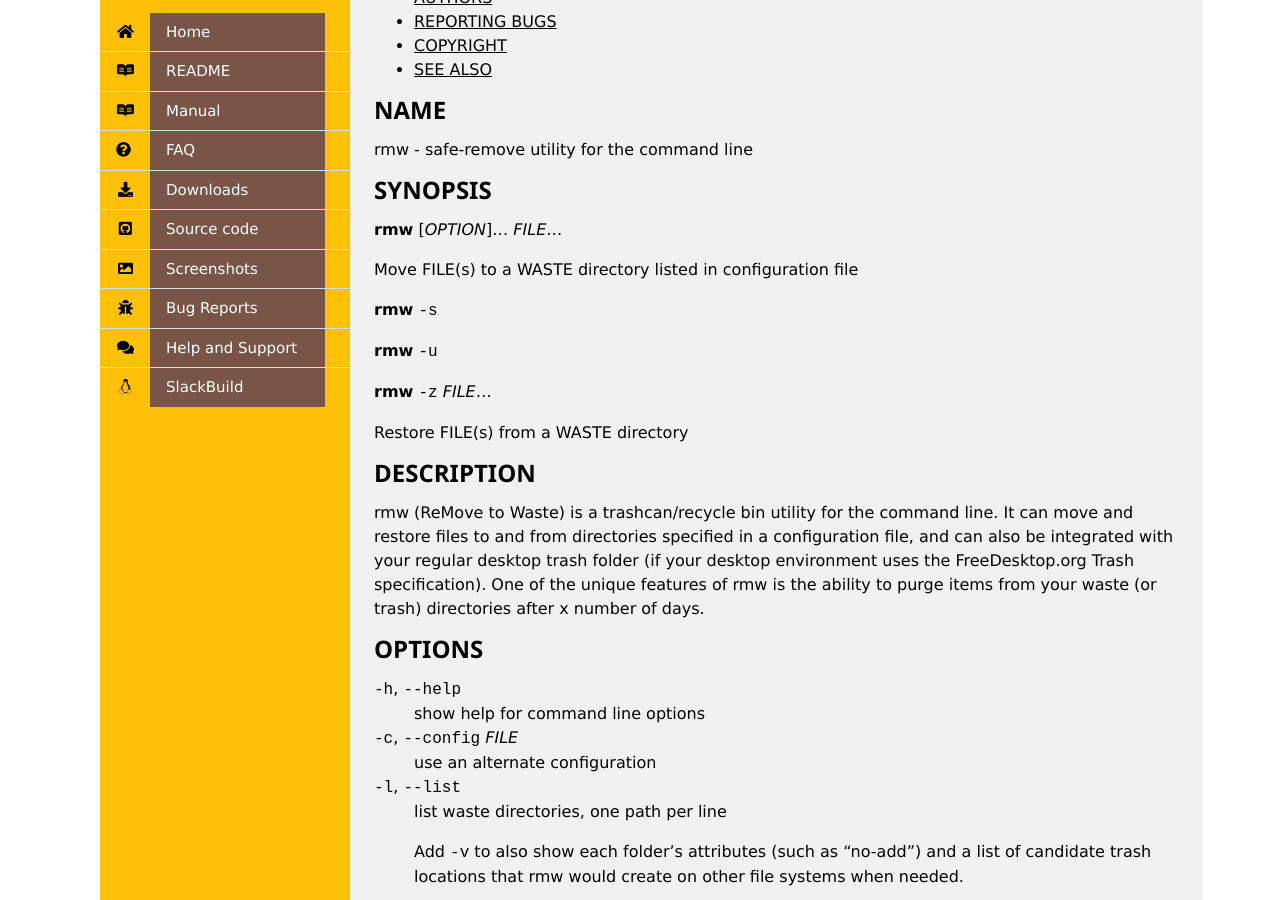
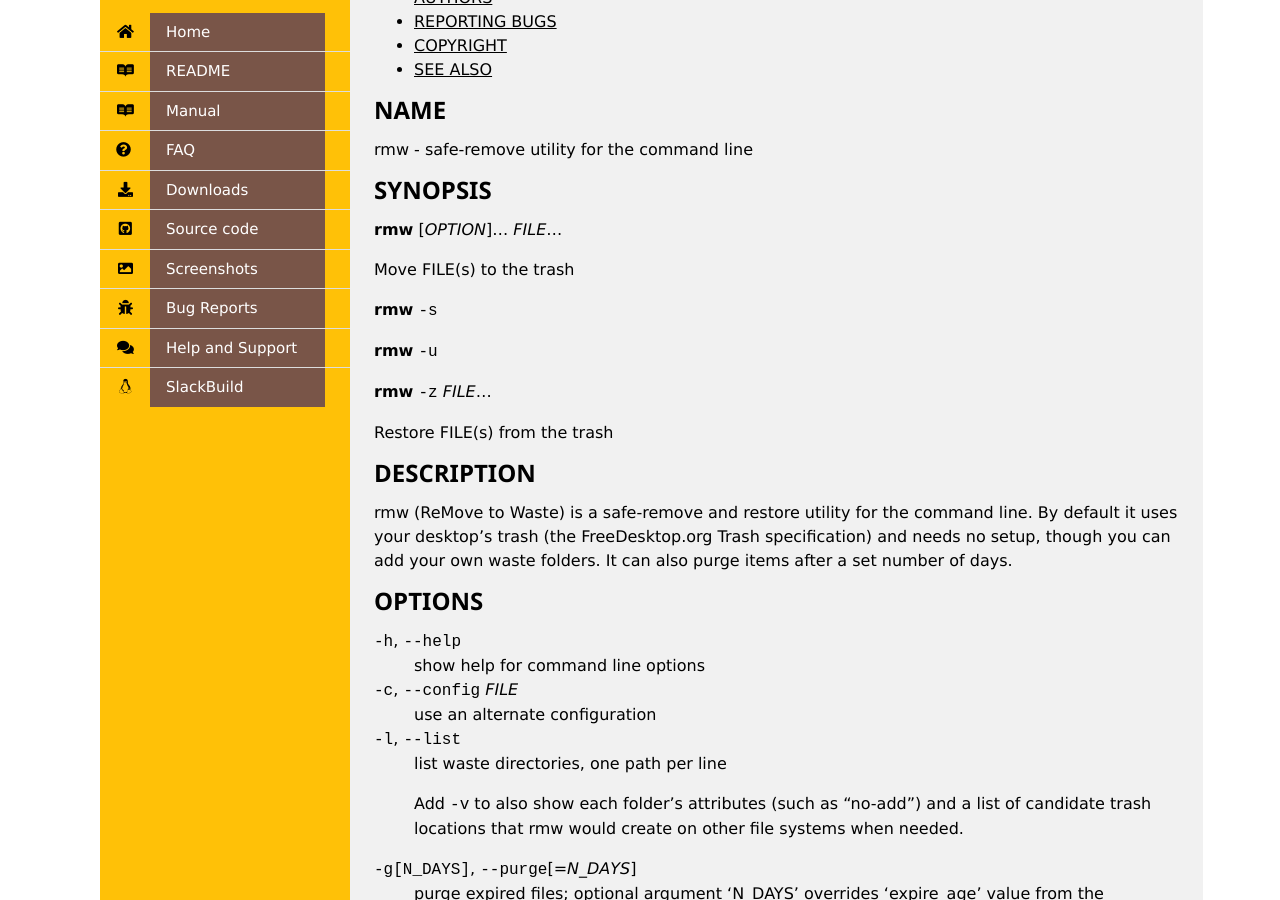
Before and after one commit to theimpossibleastronaut/rmw-website, a Jekyll site: the page built from rmw_man.md, in a window 1280 px wide and 900 px high, scrolled down 503 px. Built offline with Jekyll 4.4.1, drawn with Linux system fonts in a browser that asks for light colours; some of the changed text lies outside the part shown.

Commit message:
Update the description and sync the manual
The description no longer says waste folders come from the configuration
file, which stopped being true in rmw 0.10.0. Syncing the manual also
picks up the -s changes from that release.

```diff
--- a/rmw_man.md
+++ b/rmw_man.md
@@ -15,7 +15,7 @@ rmw - safe-remove utility for the command line
 
 **rmw** [*OPTION*]... *FILE*...
 
-Move FILE(s) to a WASTE directory listed in configuration file
+Move FILE(s) to the trash
 
 **rmw** `-s`
 
@@ -23,16 +23,14 @@ Move FILE(s) to a WASTE directory listed in configuration file
 
 **rmw** `-z` *FILE*...
 
-Restore FILE(s) from a WASTE directory
+Restore FILE(s) from the trash
 
 ### DESCRIPTION
 
-rmw (ReMove to Waste) is a trashcan/recycle bin utility for the command line.
-It can move and restore files to and from directories specified in a
-configuration file, and can also be integrated with your regular desktop trash
-folder (if your desktop environment uses the FreeDesktop.org Trash
-specification). One of the unique features of rmw is the ability to purge
-items from your waste (or trash) directories after x number of days.
+rmw (ReMove to Waste) is a safe-remove and restore utility for the command
+line. By default it uses your desktop's trash (the FreeDesktop.org Trash
+specification) and needs no setup, though you can add your own waste folders.
+It can also purge items after a set number of days.
 
 ### OPTIONS
 
@@ -130,6 +128,14 @@ items from your waste (or trash) directories after x number of days.
     left/right cursor keys to switch between waste directories. Use the
     space bar to select the items you wish to restore, then press enter to
     restore all selected items.
+
+    The list opens on the waste directory of your current filesystem. If
+    no waste directory is on that filesystem, it opens on the first one in
+    your list instead.
+
+    When the output is not a terminal (for example, piped to another
+    program), rmw does not open the menu. Instead it prints the path of
+    that waste directory, followed by the names of the items in it.
 
 `-u`, `--undo-last`
 : undo last move
```
Also changed, not shown: other parts of rmw_man.md (+1 -1 lines), index.md (+4 -7 lines).
